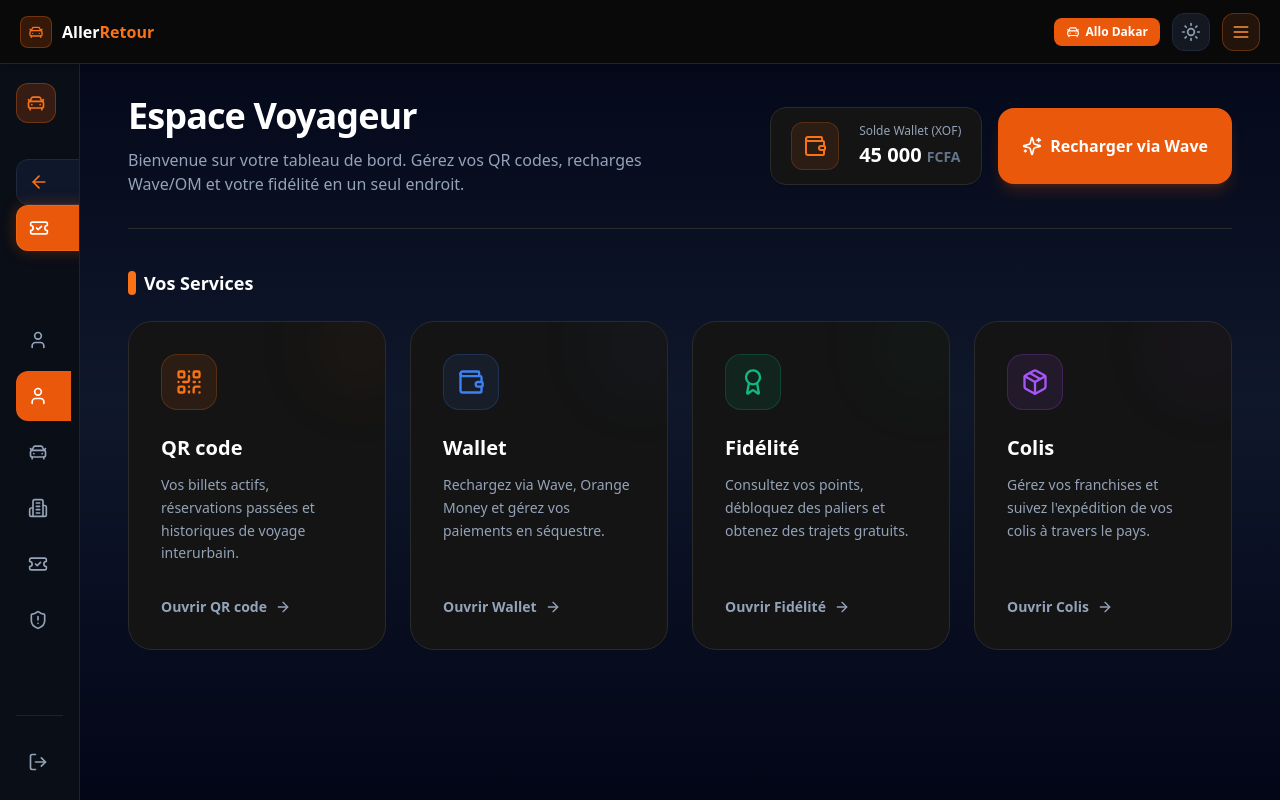
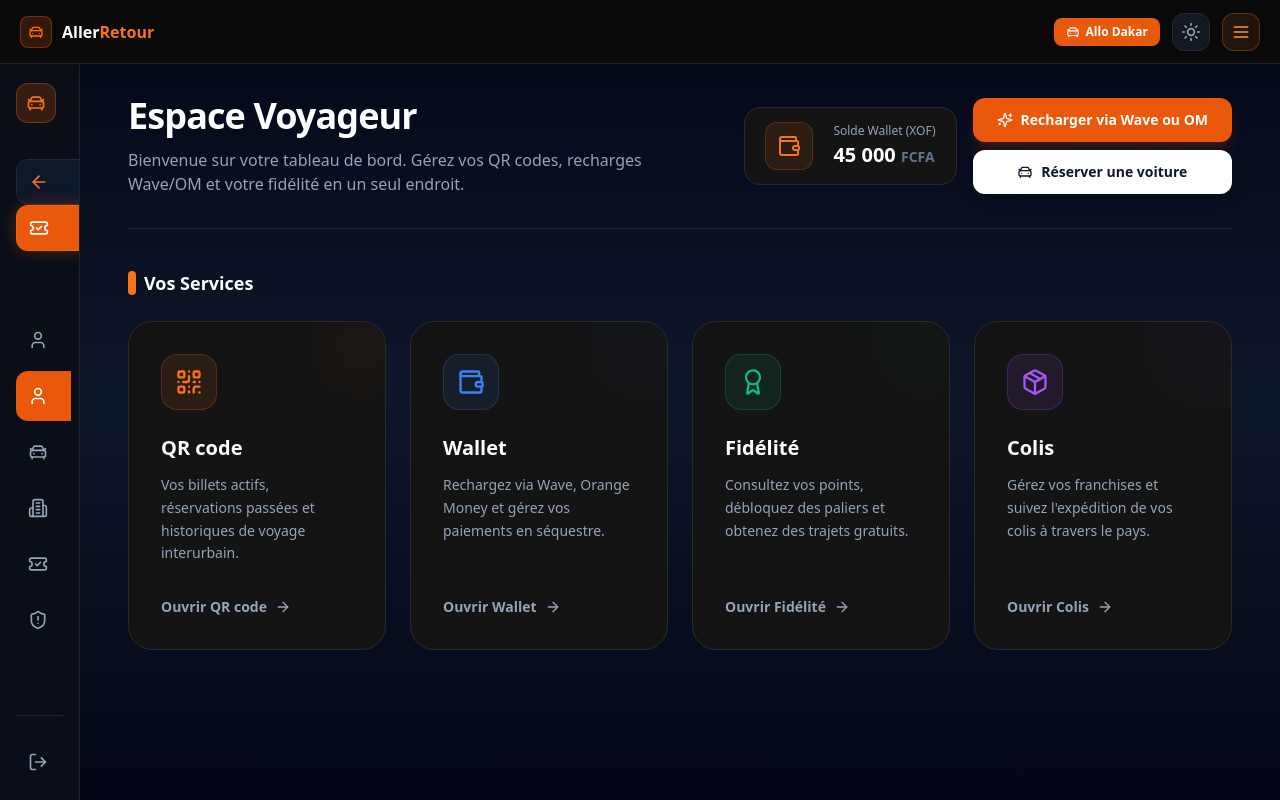
Before and after one commit to migini10/Aller-Retour, a Next.js app in the folder apps/web/: page /dashboard/client in a window 1280 px wide. Built offline with nearby package versions, Linux system fonts and the light colour scheme; no server answers.

Commit message:
feat(client): add car reservation button and update wave button

```diff
--- a/apps/web/src/app/dashboard/client/page.tsx
+++ b/apps/web/src/app/dashboard/client/page.tsx
@@ -1,7 +1,7 @@
 'use client';
 
 import React from 'react';
-import { QrCode, Wallet, Award, Package, ArrowRight, Sparkles } from 'lucide-react';
+import { QrCode, Wallet, Award, Package, ArrowRight, Sparkles, CarFront } from 'lucide-react';
 import Link from 'next/link';
 import { useModal } from '../../../components/ModalContext';
 
@@ -74,9 +74,14 @@ export default function ClientDashboard() {
                 <p className="text-xl font-black text-slate-900 dark:text-white">45 000 <span className="text-sm font-bold text-slate-500">FCFA</span></p>
               </div>
             </div>
-            <button onClick={() => openModal('Recharger', 'Connectez votre compte Wave pour recharger votre Wallet.', 'Continuer avec Wave')} className="w-full sm:w-auto bg-orange-600 hover:bg-orange-500 text-white font-bold px-6 py-4 sm:py-0 sm:h-[76px] rounded-2xl transition-all flex items-center justify-center gap-2 shadow-lg shadow-orange-600/20 active:scale-95 text-sm sm:text-base">
-              <Sparkles className="w-5 h-5" /> Recharger via Wave
-            </button>
+            <div className="flex flex-col gap-2 w-full sm:w-auto">
+              <button onClick={() => openModal('Recharger', 'Connectez votre compte Wave ou Orange Money pour recharger votre Wallet.', 'Continuer')} className="w-full sm:w-auto bg-orange-600 hover:bg-orange-500 text-white font-bold px-6 py-3 rounded-xl transition-all flex items-center justify-center gap-2 shadow-lg shadow-orange-600/20 active:scale-95 text-sm">
+                <Sparkles className="w-4 h-4" /> Recharger via Wave ou OM
+              </button>
+              <button onClick={() => openModal('Réserver', 'Commencez une nouvelle réservation pour votre prochain voyage.', 'Continuer')} className="w-full sm:w-auto bg-slate-900 dark:bg-white hover:bg-slate-800 dark:hover:bg-slate-100 text-white dark:text-slate-900 font-bold px-6 py-3 rounded-xl transition-all flex items-center justify-center gap-2 shadow-lg shadow-slate-900/10 active:scale-95 text-sm">
+                <CarFront className="w-4 h-4" /> Réserver une voiture
+              </button>
+            </div>
           </div>
         </div>
 
```
